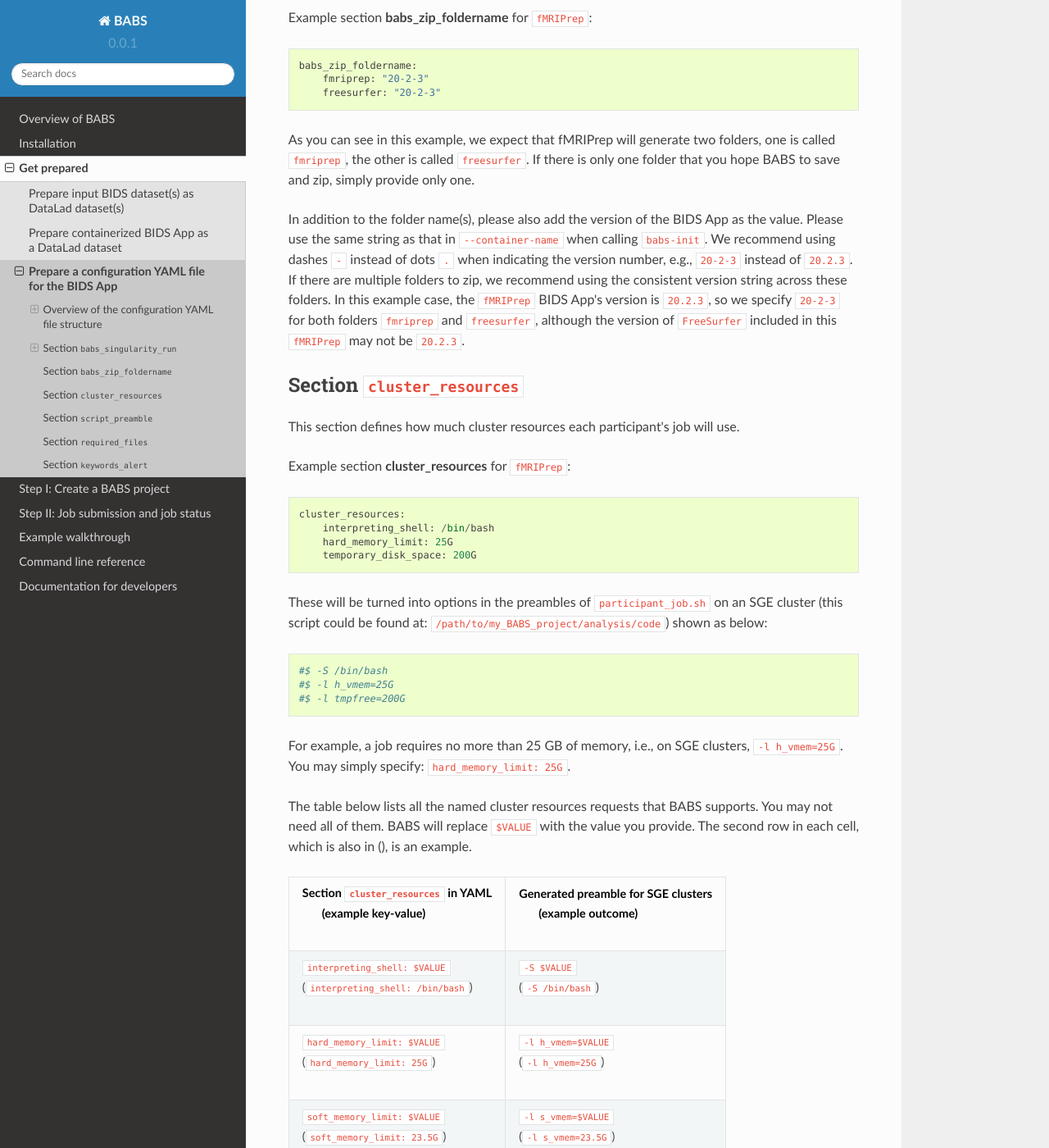
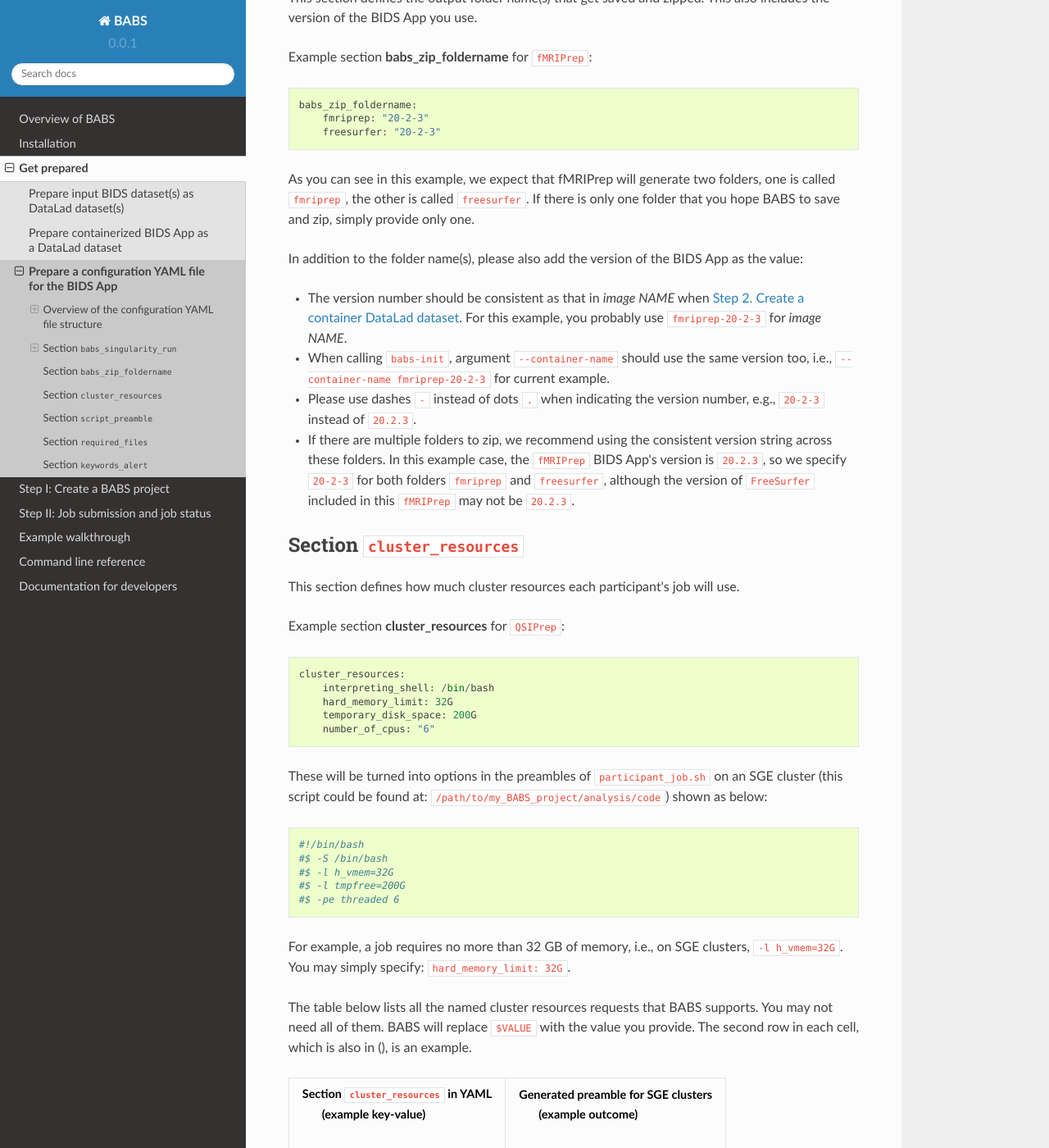
Before and after one commit to PennLINC/babs, a Sphinx documentation site: the page built from docs/source/preparation_config_yaml_file.rst, in a window 1280 px wide and 1400 px high, scrolled down 6416 px. Shown: the whole window at 82% size. Built offline with Sphinx 7.4.7 and the Read the Docs theme 2.0.0, drawn with Linux system fonts in a browser that asks for light colours; some of the changed text lies outside the part shown.

Commit message:
reformat sections except singularity_run

```diff
--- a/docs/source/preparation_config_yaml_file.rst
+++ b/docs/source/preparation_config_yaml_file.rst
@@ -295,36 +299,44 @@ As you can see in this example, we expect that fMRIPrep will generate two folder
 one is called ``fmriprep``, the other is called ``freesurfer``.
 If there is only one folder that you hope BABS to save and zip, simply provide only one.
 
-In addition to the folder name(s), please also add the version of the BIDS App as the value.
-Please use the same string as that in ``--container-name`` when calling ``babs-init``.
-We recommend using dashes ``-`` instead of dots ``.`` when indicating the version number, e.g., ``20-2-3`` instead of ``20.2.3``.
-If there are multiple folders to zip, we recommend using the consistent version string across these folders.
-In this example case, the ``fMRIPrep`` BIDS App's version is ``20.2.3``, so we specify ``20-2-3`` for
-both folders ``fmriprep`` and ``freesurfer``,
-although the version of ``FreeSurfer`` included in this ``fMRIPrep`` may not be ``20.2.3``.
+In addition to the folder name(s), please also add the version of the BIDS App as the value:
+
+* The version number should be consistent as that in *image NAME* when :ref:`create-a-container-datalad-dataset`.
+  For this example, you probably use ``fmriprep-20-2-3`` for *image NAME*.
+* When calling ``babs-init``, argument ``--container-name`` should use the same version too,
+  i.e., ``--container-name fmriprep-20-2-3`` for current example.
+* Please use dashes ``-`` instead of dots ``.`` when indicating the version number,
+  e.g., ``20-2-3`` instead of ``20.2.3``.
+* If there are multiple folders to zip, we recommend using the consistent version string across these folders.
+  In this example case, the ``fMRIPrep`` BIDS App's version is ``20.2.3``, so we specify ``20-2-3`` for
+  both folders ``fmriprep`` and ``freesurfer``,
+  although the version of ``FreeSurfer`` included in this ``fMRIPrep`` may not be ``20.2.3``.
 
 
 Section ``cluster_resources``
 =================================
 This section defines how much cluster resources each participant's job will use.
 
-Example section **cluster_resources** for ``fMRIPrep``::
+Example section **cluster_resources** for ``QSIPrep``::
 
     cluster_resources:
         interpreting_shell: /bin/bash
-        hard_memory_limit: 25G
+        hard_memory_limit: 32G
         temporary_disk_space: 200G
+        number_of_cpus: "6"
 
 These will be turned into options in the preambles of ``participant_job.sh`` on an SGE cluster
 (this script could be found at: ``/path/to/my_BABS_project/analysis/code``) shown as below::
 
+    #!/bin/bash
     #$ -S /bin/bash
-    #$ -l h_vmem=25G
+    #$ -l h_vmem=32G
     #$ -l tmpfree=200G
+    #$ -pe threaded 6
 
-For example, a job requires no more than 25 GB of memory,
-i.e., on SGE clusters, ``-l h_vmem=25G``.
-You may simply specify: ``hard_memory_limit: 25G``.
+For example, a job requires no more than 32 GB of memory,
+i.e., on SGE clusters, ``-l h_vmem=32G``.
+You may simply specify: ``hard_memory_limit: 32G``.
 
 The table below lists all the named cluster resources requests that BABS supports.
 You may not need all of them.
@@ -380,8 +392,10 @@ Note that:
 
 * Remember to add ``|`` after ``customized_text:``;
 * As customized texts will be directly copied to the script ``participant_job.sh`` (without translation), please remember to add any necessary prefix before the option, e.g., ``#$`` for SGE clusters.
+* For values with numbers only (without letters), it's recommended to quote the value,
+  e.g., ``number_of_cpus: "6"``
 
-TODO: check all example YAML file i have, also check their `participant_job.sh`
+.. checked all example YAML file i have for this section ``cluster_resources``. CZ 4/4/2023.
 
 Section ``script_preamble``
 =============================
@@ -404,17 +418,20 @@ This will appear as below in the ``participant_job.sh``::
 
 .. warning::
     Above command may not apply to your cluster; check how to activate conda environment on your cluster and replace above command.
+    You may also need to add command ``module_load`` for some modules (like FreeSurfer) too.
 
 Notes:
 
 * Remember to add ``|`` after ``script_preamble:``;
 * You can also add more necessary commands by adding new lines;
-* Please do NOT quote the commands in this section!
+* :octicon:`alert-fill` :bdg-warning:`warning` Please do NOT quote the commands in this section!
 
 .. _required_files:
 
 Section ``required_files``
 ============================
+This section is optional.
+
 You may have a dataset where not all the subjects (and sessions) have the required files for
 running the BIDS App. You can simply provide this list of required files, and BABS will exclude those
 subjects and sessions who don't have any of listed required files.
@@ -437,9 +454,21 @@ Notes:
 * If needed, you can change ``$INPUT_DATASET_#1`` to other index of input dataset (e.g., ``$INPUT_DATASET_#2``);
 * To determine the index of the input dataset to specify, please check the order of the datasets when you call ``babs-init --input``. This index starts from 1, and is a positive integer.
 
-    * For example, to use ``fMRIPrep`` with FreeSurfer results ingressed, by calling ``babs-init --input BIDS /path/to/BIDS --input freesurfer /path/to/freesurfer_outputs``, and you hope to filter subjects based on files in raw BIDS data (here named ``BIDS``), then you should specify ``$INPUT_DATASET_#1``.
+    * For example, to use ``fMRIPrep`` with FreeSurfer results ingressed, you want to call command below,
+      and you hope to filter subjects based on files in raw BIDS data (here named ``BIDS``),
+      then you should specify ``$INPUT_DATASET_#1``.
+
+      .. code-block::
+
+            babs-init \
+                ...
+                --input BIDS /path/to/BIDS \
+                --input freesurfer /path/to/freesurfer_outputs \
+                ...
+
 * We recommend adding ``*`` after ``.nii`` as there might only be unzipped NIfTI file (e.g., ``.nii`` instead of ``.nii.gz``) in the input dataset;
-* Currently we only support checking required files in unzipped input dataset (e.g., raw BIDS dataset).
+* :octicon:`alert-fill` :bdg-warning:`warning` Currently we only support checking required files
+  in unzipped input dataset (e.g., raw BIDS dataset).
 
 
 .. _keywords_alert:
@@ -462,15 +491,23 @@ Example section **keywords_alert** for fMRIPrep::
             - "Numerical result out of range"
             - "fMRIPrep failed"
         e_file:
-            - "xxxxx"    # change this to any keywords to be found in `*.e*` file; if there is no keywords for `*.e*` file, delete `e_file` and this line
+            - "xxxxx"    # change this to any keywords to be found in `*.e*` file; if there is no keywords for `*.e*` file, delete line `e_file:` and this line
 
 
-Usually there are two log files that are useful for debugging purpose, ``*.o*`` and ``*.e*``, for example, ``<jobname>.o<jobid>`` and ``<jobname>.o<jobid>``. You can define alerting keywords in either or both files, i.e., by filling out ``o_file`` (for ``*.o*`` file) and/or ``e_file`` (for ``*.e*`` file).
+Usually there are two log files that are useful for debugging purpose, ``*.o*`` and ``*.e*``,
+for example, ``<jobname>.o<jobid>`` and ``<jobname>.e<jobid>``.
+You can define alerting keywords in either or both files, i.e., by filling out ``o_file`` section
+(for ``*.o*`` file) and/or ``e_file`` section (for ``*.e*`` file).
 
-Detection of the keyword is performed in the order provided by the user. If ``o_file`` is former (e.g., in above case), then detection of it will be performed earlier; if a keyword is former, then that will be checked earlier. BABS also follows "detect and break" rule, i.e., for each job,
+Detection of the keyword is performed in the order provided by the user.
+If ``o_file`` is former (e.g., in example above), then detection of it will be performed earlier;
+if a keyword is former, then that will be checked earlier.
+BABS also follows "detect and break" rule, i.e., for each job:
 
-* If any keyword is detected, the detected keyword will be thrown into the ``job_status.csv``, and BABS won't detect any further keyword down in the list.
-* If a keyword has been detected in the first file (``o_file`` for above example), then won't detect any keyword in the other log file (``e_file`` for above example).
+* If any keyword is detected, the detected keyword will be thrown into the ``job_status.csv``,
+  and BABS won't detect any further keyword down in the list in **keywords_alert**.
+* If a keyword has been detected in the first file (``o_file`` for above example),
+  then won't detect any keyword in the other log file (``e_file`` for above example).
 
 .. warning::
     Detecting the keywords in the log files by BABS is case-sensitive! So please make sure the cases of keywords are in the way you hope.
--- a/docs/source/preparation_container.rst
+++ b/docs/source/preparation_container.rst
@@ -31,6 +31,8 @@ Below is an example of building a Singularity image of toy BIDS App from
         toybidsapp-${toybidsapp_version}.sif \
         docker://pennlinc/toy_bids_app:${toybidsapp_version}
 
+.. _create-a-container-datalad-dataset:
+
 Step 2. Create a container DataLad dataset
 ----------------------------------------------
 You may use DataLad command ``datalad containers-add`` to add the built Singularity image
@@ -44,9 +46,9 @@ You may use DataLad command ``datalad containers-add`` to add the built Singular
         --url /full/path/to/toybidsapp-${toybidsapp_version}.sif \
         toybidsapp-${toybidsapp_version_dash}
 
-Note the last argument is the *image ID* in the container DataLad dataset.
+Note the last argument is the *image NAME* in the container DataLad dataset.
 This string can only have characters and dashes in it.
-Remember what you assign as the *image ID* because you will copy it for argument
+Remember what you assign as the *image NAME* because you will copy it for argument
 ``--container_ds`` when ``babs-init``.
 
 (Optional) Step 3. Delete the original sif file
```
Also changed, not shown: other parts of docs/source/preparation_config_yaml_file.rst (+6 -2 lines), 2 other files.
